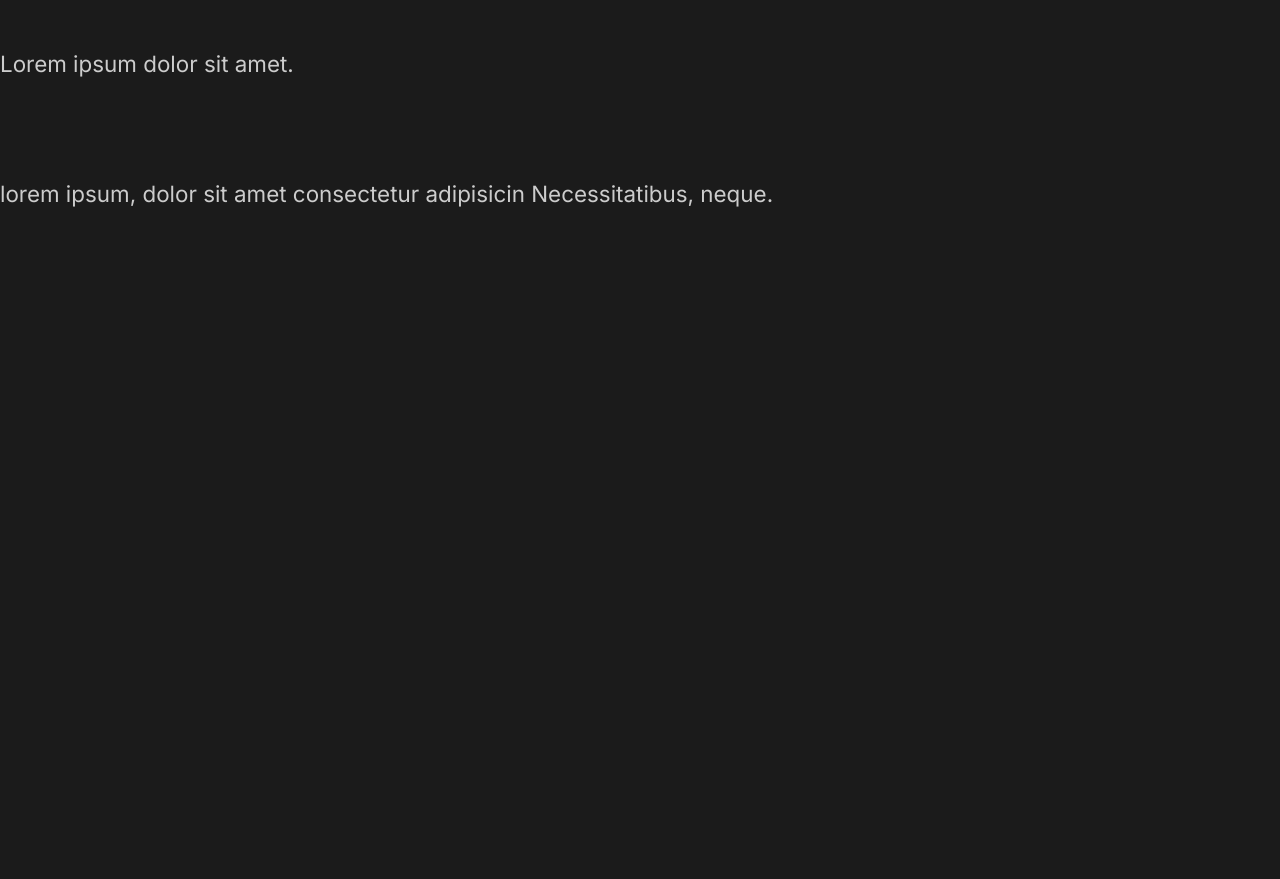
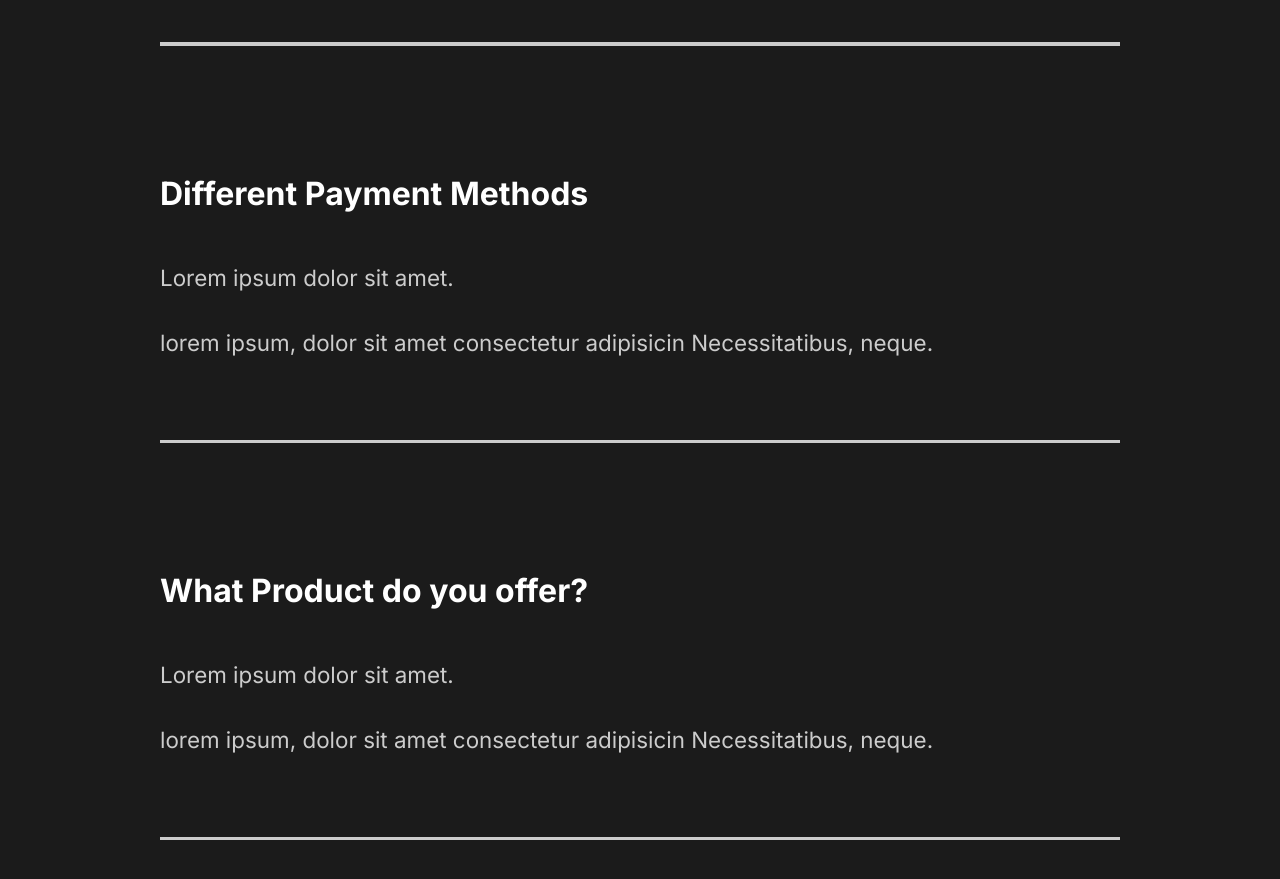
Before and after one commit to Tushar-Maity/Capture-Web, a React (Create React App) app: page / in a window 1280 px wide. Shown: the part 2600-3479 px from the top of the page. Before the commit the page ends 2859 px from the top, so only its background shows below. Built offline with nearby package versions, Linux system fonts and the light colour scheme.

Commit message:
faq section styled

```diff
--- a/src/components/FaqSection.js
+++ b/src/components/FaqSection.js
@@ -1,8 +1,10 @@
 import React from 'react'
+import styled from 'styled-components'
+import { About } from '../styles'
 
 const FaqSection = () => {
     return (
-        <div className="faq">
+        <Faq>
             <h2>Any Questions <span>FAQ</span></h2>
             <div className="question">
                 <h4>How do I start?</h4>
@@ -12,6 +14,7 @@
                         lorem ipsum, dolor sit amet consectetur adipisicin Necessitatibus, neque.
                     </p>
                 </div>
+                <div className="faq-line"></div>
             </div>
             <div className="question">
                 <h4>Daily Schedule</h4>
@@ -21,6 +24,7 @@
                         lorem ipsum, dolor sit amet consectetur adipisicin Necessitatibus, neque.
                     </p>
                 </div>
+                <div className="faq-line"></div>
             </div>
             <div className="question">
                 <h4>Different Payment Methods</h4>
@@ -30,6 +34,7 @@
                         lorem ipsum, dolor sit amet consectetur adipisicin Necessitatibus, neque.
                     </p>
                 </div>
+                <div className="faq-line"></div>
             </div>
             <div className="question">
                 <h4>What Product do you offer?</h4>
@@ -39,9 +44,43 @@
                         lorem ipsum, dolor sit amet consectetur adipisicin Necessitatibus, neque.
                     </p>
                 </div>
+                <div className="faq-line"></div>
             </div>
-        </div>
+        </Faq>
     )
 }
 
+const Faq = styled(About)`
+    display: block;
+
+    span {
+        display: block;
+    }
+
+    h2 {
+        padding-bottom: 2rem;
+        font-weight: lighter;
+    }
+
+    .faq-line {
+        background: #cccccc;
+        height: 0.2rem;
+        margin: 2rem 0rem;
+        width: 100%auto;
+    }
+
+    .question {
+        padding: 3rem 0rem;
+        cursor: pointer;
+    }
+
+    .answer {
+        padding: 2rem 0rem;
+
+        p {
+            padding: 1rem 0rem;
+        }
+    }
+`;
+
 export default FaqSection
--- a/src/components/GlobalStyle.js
+++ b/src/components/GlobalStyle.js
@@ -40,6 +40,7 @@
 
     h4 {
         font-weight: bold;
+        font-size: 2rem;
     }
 
     a {
```
